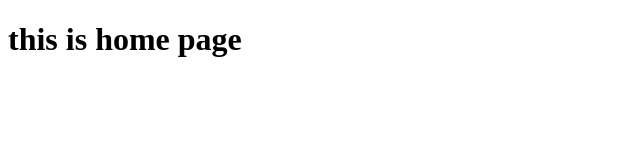
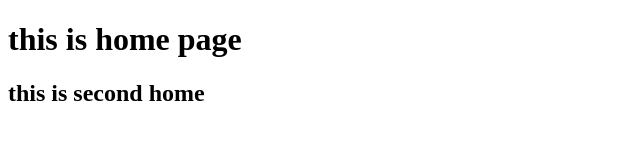
Before and after one commit to ahsanwith/karachi, a plain HTML site: page index.html in a window 1280 px wide. Shown: the whole page, without its empty margins (0-640 px from the left). Drawn offline with Linux system fonts and the light colour scheme.

Commit message:
second update

```diff
--- a/index.html
+++ b/index.html
@@ -7,5 +7,6 @@
 </head>
 <body>
     <h1>this is home page</h1>
+    <h2>this is second home</h2>
 </body>
 </html>
```
